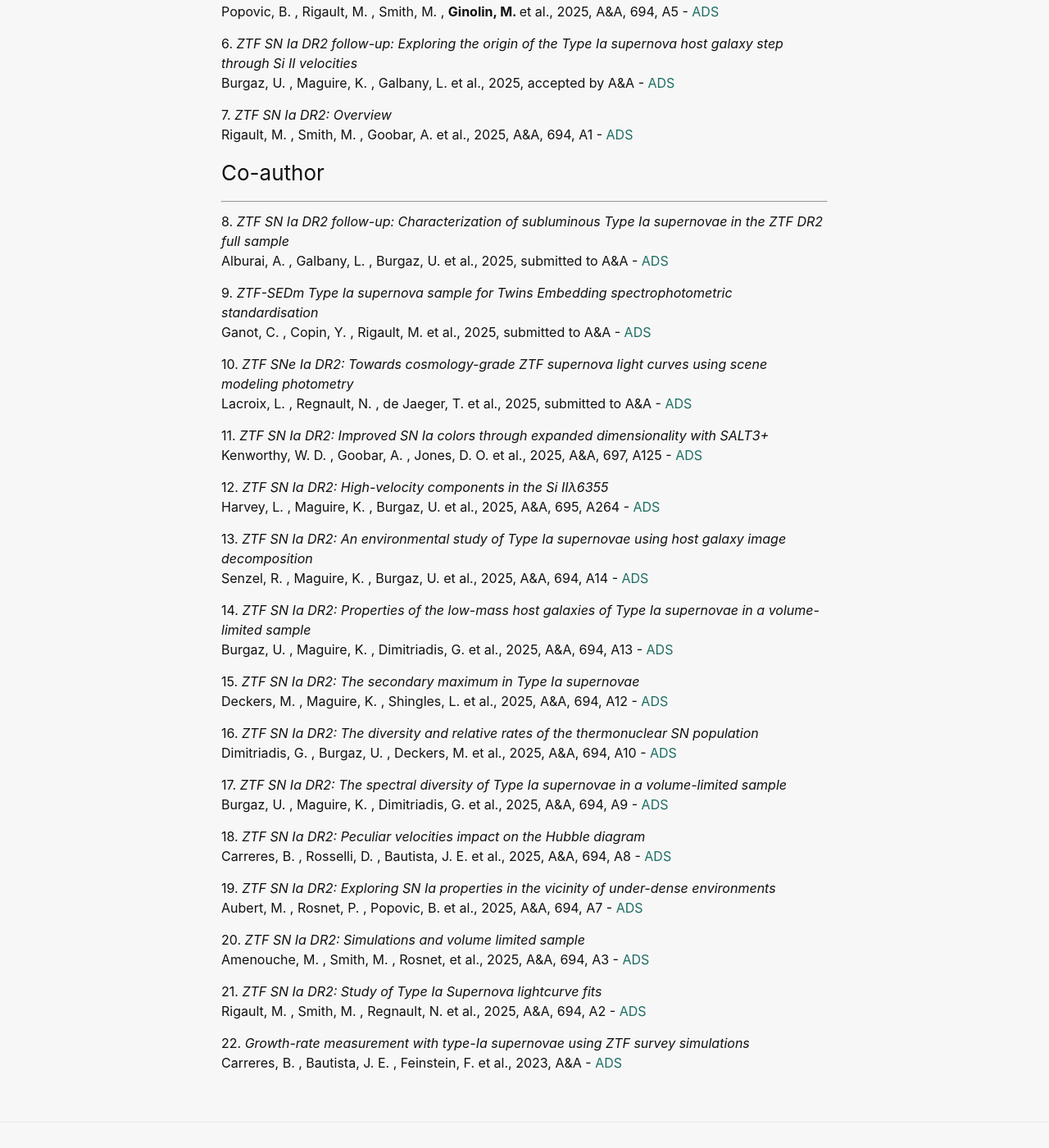
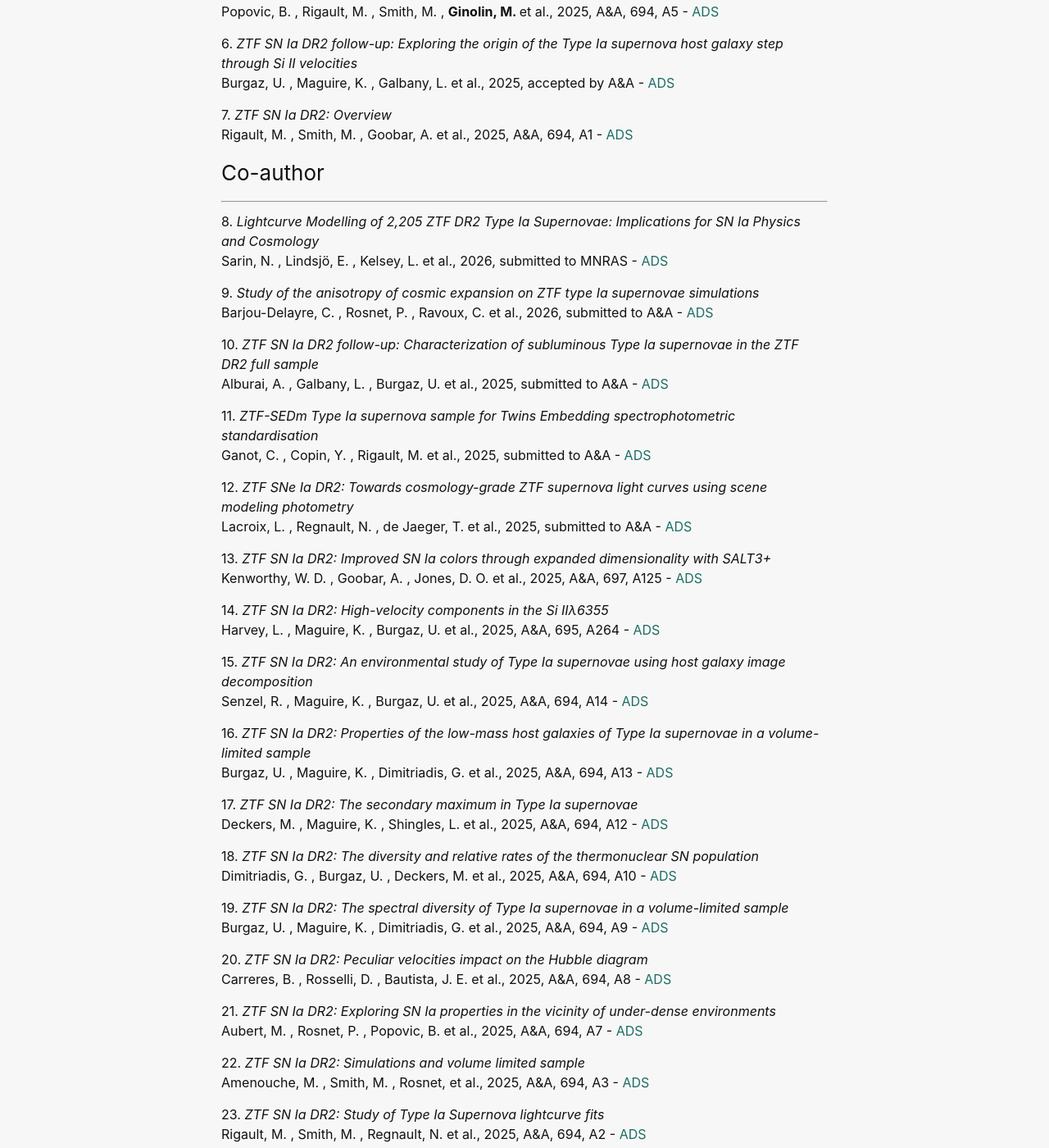
Before and after one commit to mginolin/mginolin.github.io, a Jekyll site: the page built from Publications.markdown, in a window 1280 px wide and 1400 px high, scrolled down 862 px. Shown: the whole window at 82% size. Built offline with Jekyll 4.4.1, drawn with Linux system fonts in a browser that asks for light colours.

Commit message:
Update 26/02

```diff
--- a/CV.markdown
+++ b/CV.markdown
@@ -51,6 +51,8 @@ This a short version of my resume. The full CV is downloadable in [PDF]({{ site.
 
 ### Community Service
 ---
+<p style="margin-top:0.3cm;"> <strong> Co-lead of the DESC SN Ia modelling topical team </strong>
+<br> June 2024 - November 2025 </p>
 
 <p style="margin-top:0.3cm;"> <strong> LSST-France EDI committe </strong>
 <br> June 2024 - November 2025 </p>
--- a/Publications.markdown
+++ b/Publications.markdown
@@ -45,49 +45,55 @@ sample of 1,000 Type Ia Supernovae</em>
 ### Co-author
 ---
 
-<p style="margin-top:0.3cm;"> 8. <em>ZTF SN Ia DR2 follow-up: Characterization of subluminous Type Ia supernovae in the ZTF DR2 full sample </em>
+<p style="margin-top:0.3cm;"> 8. <em> Lightcurve Modelling of 2,205 ZTF DR2 Type Ia Supernovae: Implications for SN Ia Physics and Cosmology  </em>
+<br>Sarin, N. , Lindsjö, E. , Kelsey, L. et al., 2026, submitted to MNRAS - <a href="https://ui.adsabs.harvard.edu/abs/2026arXiv260202677S/abstract">ADS</a></p>
+
+<p> 9. <em> Study of the anisotropy of cosmic expansion on ZTF type Ia supernovae simulations  </em>
+<br>Barjou-Delayre, C. , Rosnet, P. , Ravoux, C. et al., 2026, submitted to A&amp;A - <a href="https://ui.adsabs.harvard.edu/abs/2026arXiv260111139B/abstract">ADS</a></p>
+
+<p> 10. <em>ZTF SN Ia DR2 follow-up: Characterization of subluminous Type Ia supernovae in the ZTF DR2 full sample </em>
 <br>Alburai, A. , Galbany, L. , Burgaz, U. et al., 2025, submitted to A&amp;A - <a href="https://ui.adsabs.harvard.edu/abs/2025arXiv251221256A/abstract">ADS</a></p>
 
-<p> 9. <em>ZTF-SEDm Type Ia supernova sample for Twins Embedding spectrophotometric standardisation </em>
+<p> 11. <em>ZTF-SEDm Type Ia supernova sample for Twins Embedding spectrophotometric standardisation </em>
 <br>Ganot, C. , Copin, Y. , Rigault, M. et al., 2025, submitted to A&amp;A - <a href="https://ui.adsabs.harvard.edu/abs/2025arXiv251207696G/abstract">ADS</a></p>
 
-<p> 10. <em>ZTF SNe Ia DR2: Towards cosmology-grade ZTF supernova light curves using scene modeling
+<p> 12. <em>ZTF SNe Ia DR2: Towards cosmology-grade ZTF supernova light curves using scene modeling
 photometry</em>
 <br>Lacroix, L. , Regnault, N. , de Jaeger, T. et al., 2025, submitted to A&amp;A - <a href="https://ui.adsabs.harvard.edu/abs/2025arXiv250904073L/abstract">ADS</a></p>
 
-<p> 11. <em>ZTF SN Ia DR2: Improved SN Ia colors through expanded dimensionality with SALT3+</em>
+<p> 13. <em>ZTF SN Ia DR2: Improved SN Ia colors through expanded dimensionality with SALT3+</em>
 <br>Kenworthy, W. D. , Goobar, A. , Jones, D. O. et al., 2025, A&amp;A, 697, A125 - <a href="https://ui.adsabs.harvard.edu/abs/2025A%26A...697A.125K/abstract">ADS</a></p>
 
-<p> 12. <em>ZTF SN Ia DR2: High-velocity components in the Si IIλ6355</em>
+<p> 14. <em>ZTF SN Ia DR2: High-velocity components in the Si IIλ6355</em>
 <br>Harvey, L. , Maguire, K. , Burgaz, U. et al., 2025, A&amp;A, 695, A264 - <a href="https://ui.adsabs.harvard.edu/abs/2025A&A...695A.264H/abstract">ADS</a></p>
 
-<p> 13. <em>ZTF SN Ia DR2: An environmental study of Type Ia supernovae using host galaxy image decomposition</em>
+<p> 15. <em>ZTF SN Ia DR2: An environmental study of Type Ia supernovae using host galaxy image decomposition</em>
 <br>Senzel, R. , Maguire, K. , Burgaz, U. et al., 2025, A&amp;A, 694, A14 - <a href="https://ui.adsabs.harvard.edu/abs/2024arXiv241111986S/abstract">ADS</a></p>
 
-<p> 14. <em>ZTF SN Ia DR2: Properties of the low-mass host galaxies of Type Ia supernovae in a volume-
+<p> 16. <em>ZTF SN Ia DR2: Properties of the low-mass host galaxies of Type Ia supernovae in a volume-
 limited sample</em>
 <br>Burgaz, U. , Maguire, K. , Dimitriadis, G. et al., 2025, A&amp;A, 694, A13 - <a href="https://ui.adsabs.harvard.edu/abs/2024arXiv241214262B/abstract">ADS</a></p>
 
-<p> 15. <em>ZTF SN Ia DR2: The secondary maximum in Type Ia supernovae</em>
+<p> 17. <em>ZTF SN Ia DR2: The secondary maximum in Type Ia supernovae</em>
 <br>Deckers, M. , Maguire, K. , Shingles, L. et al., 2025, A&amp;A, 694, A12 - <a href="https://ui.adsabs.harvard.edu/abs/2024arXiv240619460D/abstract">ADS</a></p>
 
-<p> 16. <em>ZTF SN Ia DR2: The diversity and relative rates of the thermonuclear SN population</em>
+<p> 18. <em>ZTF SN Ia DR2: The diversity and relative rates of the thermonuclear SN population</em>
 <br>Dimitriadis, G. , Burgaz, U. , Deckers, M. et al., 2025, A&amp;A, 694, A10 - <a href="https://ui.adsabs.harvard.edu/abs/2024arXiv240904200D/abstract">ADS</a></p>
 
-<p> 17. <em>ZTF SN Ia DR2: The spectral diversity of Type Ia supernovae in a volume-limited sample</em>
+<p> 19. <em>ZTF SN Ia DR2: The spectral diversity of Type Ia supernovae in a volume-limited sample</em>
 <br>Burgaz, U. , Maguire, K. , Dimitriadis, G. et al., 2025, A&amp;A, 694, A9 - <a href="https://ui.adsabs.harvard.edu/abs/2024arXiv240706828B/abstract">ADS</a></p>
 
-<p> 18. <em>ZTF SN Ia DR2: Peculiar velocities impact on the Hubble diagram</em>
+<p> 20. <em>ZTF SN Ia DR2: Peculiar velocities impact on the Hubble diagram</em>
 <br>Carreres, B. , Rosselli, D. , Bautista, J. E. et al., 2025, A&amp;A, 694, A8 - <a href="https://ui.adsabs.harvard.edu/abs/2024arXiv240520409C/abstract">ADS</a></p>
 
-<p> 19. <em>ZTF SN Ia DR2: Exploring SN Ia properties in the vicinity of under-dense environments</em>
+<p> 21. <em>ZTF SN Ia DR2: Exploring SN Ia properties in the vicinity of under-dense environments</em>
 <br>Aubert, M. , Rosnet, P. , Popovic, B. et al., 2025, A&amp;A, 694, A7 - <a href="https://ui.adsabs.harvard.edu/abs/2024arXiv240611680A/abstract">ADS</a></p>
 
-<p> 20. <em>ZTF SN Ia DR2: Simulations and volume limited sample</em>
+<p> 22. <em>ZTF SN Ia DR2: Simulations and volume limited sample</em>
 <br>Amenouche, M. , Smith, M. , Rosnet, et al., 2025, A&amp;A, 694, A3 - <a href="https://ui.adsabs.harvard.edu/abs/2024arXiv240904650A/abstract">ADS</a></p>
 
-<p> 21. <em>ZTF SN Ia DR2: Study of Type Ia Supernova lightcurve fits</em>
+<p> 23. <em>ZTF SN Ia DR2: Study of Type Ia Supernova lightcurve fits</em>
 <br>Rigault, M. , Smith, M. , Regnault, N. et al., 2025, A&amp;A, 694, A2 - <a href="https://ui.adsabs.harvard.edu/abs/2024arXiv240602073R/abstract">ADS</a></p>
 
-<p> 22. <em>Growth-rate measurement with type-Ia supernovae using ZTF survey simulations</em>
+<p> 24. <em>Growth-rate measurement with type-Ia supernovae using ZTF survey simulations</em>
 <br>Carreres, B. , Bautista, J. E. , Feinstein, F. et al., 2023, A&amp;A - <a href="https://ui.adsabs.harvard.edu/abs/2023A%26A...674A.197C/abstract">ADS</a></p>
--- a/Talks.markdown
+++ b/Talks.markdown
@@ -37,8 +37,10 @@ sample</em>
 
 ### Seminars
 ---
+<p style="margin-top:0.3cm;"> <em>Type Ia supernovae for cosmology with the Zwicky Transient Facility</em>
+<br> Institute of Cosmology and Gravitation, February 2026, Portsmouth, UK
 
-<p style="margin-top:0.3cm;"> <em>Cosmology with Type Ia Supernovae and the ZTF SN Ia DR2 sample</em>
+<p> <em>Cosmology with Type Ia Supernovae and the ZTF SN Ia DR2 sample</em>
 <br> Laboratoire de Physique de Clermont Auvergne, January 2025, Clermont-Ferrand, FR - <a href="{{ site.baseurl }}/slides/GINOLIN_LPCA_seminar.pdf">Slides</a></p>
 
 <p> <em>Type Ia Supernovae standardisation with the ZTF SN Ia DR2 sample</em>
--- a/Teaching.markdown
+++ b/Teaching.markdown
@@ -8,6 +8,7 @@ permalink: /teaching/
 
 During the course of my PhD, I teached for ~ 200 h across various subjects at the undergraduate level, in the [Physics Department](https://fst-physique.univ-lyon1.fr/formation/licence) of Université Claude Bernard Lyon 1. I teached thermodynamics lab to first years, where we focused on building an experimental protocol and evaluating the uncertainties associated with each measurement. I teached general physics lab (optics, electromagnetism, dynamics...) in third year, with a focus on computer-assisted measurements and analysis, as well as scientific writing and oral communication of results. I finally teached a introductory course to astrophysics to second year students, mixing lecture materials with tutorials. The materials went from observational science (coordinate systems, magnitudes, impact of dust) to the physics of astronomical objects (dynamics of 2-body systems and galaxies, stellar evolution) and cosmology. This was a particularly pleasant course to teach as it allowed me to link it directly with my research.
 
+In August 2026, I will also give two lectures on cosmology with Type Ia supernovae and the Hubble constant at the [Rodolphe Clédassou Summer school](https://eee2025.sciencesconf.org/), aimed at PhD students in cosmology.
 ## Outreach
 
 I also enjoy communicating my science with the broader public. I did a small talk presenting my PhD subject to undergraduate students as part of the [International Day of Women and Girls in Science](https://egalite-diversite.univ-lyon1.fr/2023/12/12/journee-des-femmes-et-filles-de-science/). I also presented a broad overview of cosmology with Type Ia Supernovae at [Astro on Tap](https://www.instagram.com/p/DMHzDjUs3Xb/?igsh=MW5mZGR1bTZrcXFlMA==), where astronomers present their work to the general public in a pub.
```
Also changed, not shown: 1 other file.
